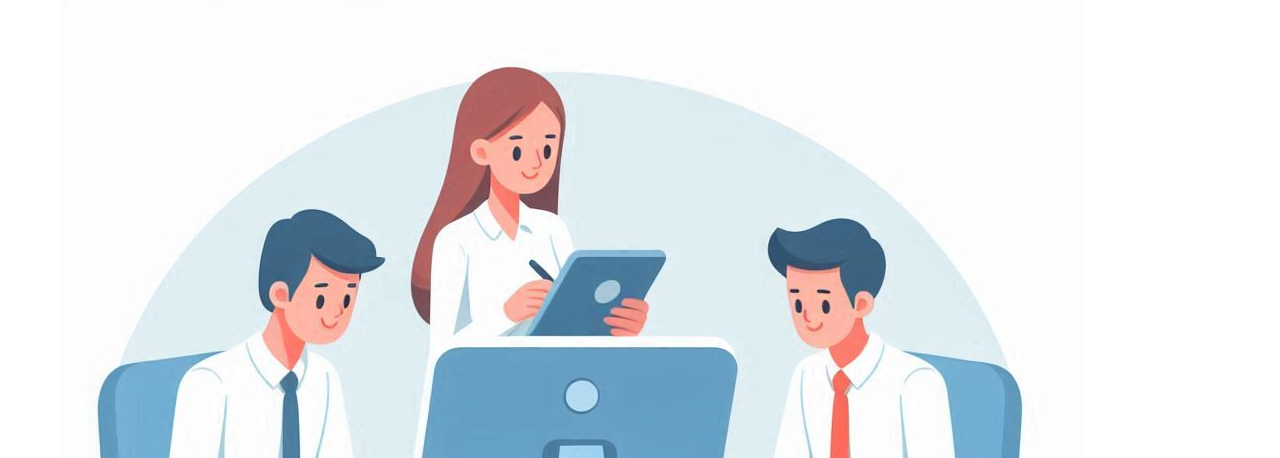
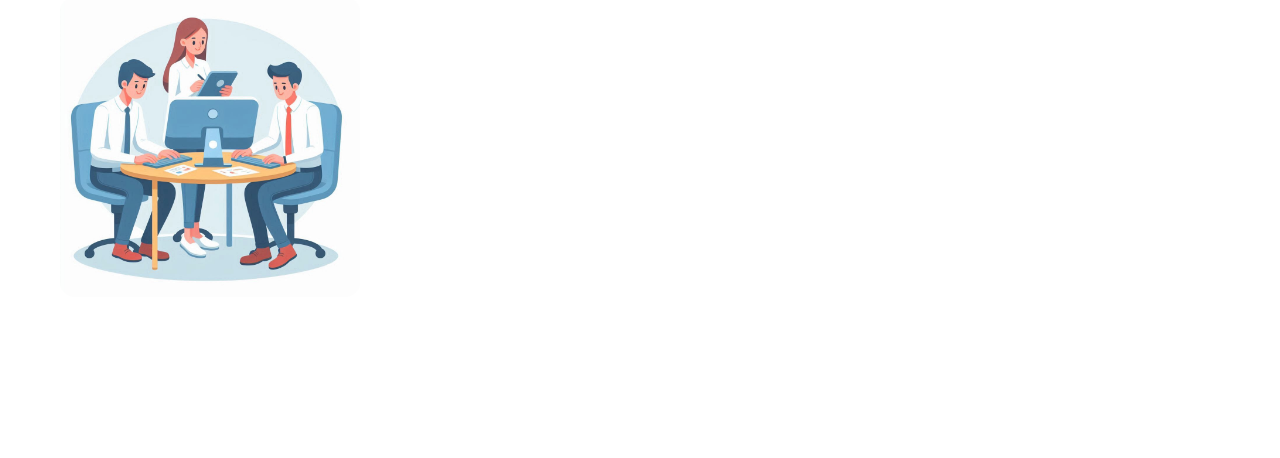
Before and after one commit to cokebdj/fullstack_course, a plain HTML site: page 01_entrega/index.html in a window 1280 px wide. Shown: the part 306-764 px from the top of the page. Drawn offline with Linux system fonts and the light colour scheme; a web font is replaced by a local one.

Commit message:
image and bottom

```diff
--- a/01_entrega/style.css
+++ b/01_entrega/style.css
@@ -117,6 +117,10 @@ flex-container {
 
 #hero > div > h2 {
   font-size: var(--rc-font-size-h1);
+}
+#hero > img {
+  width: 300px;
+  border-radius: var(--rc-radius-lg);
 }
 
 @media (max-width: 1040px) {
@@ -258,6 +262,8 @@ flex-container {
   padding: var(--rc-padding-xl);
   gap: var(--rc-gap-xl);
   background-color: var(--rc-bg-secondary);
+  flex-direction: row;
+  display: flex;
 }
 
 #footer > ul {
```
